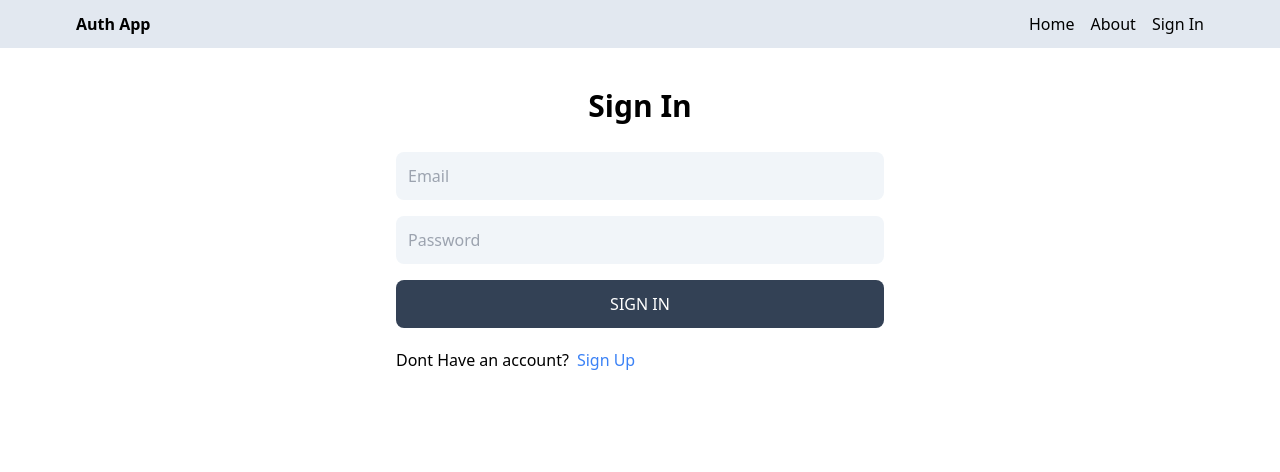
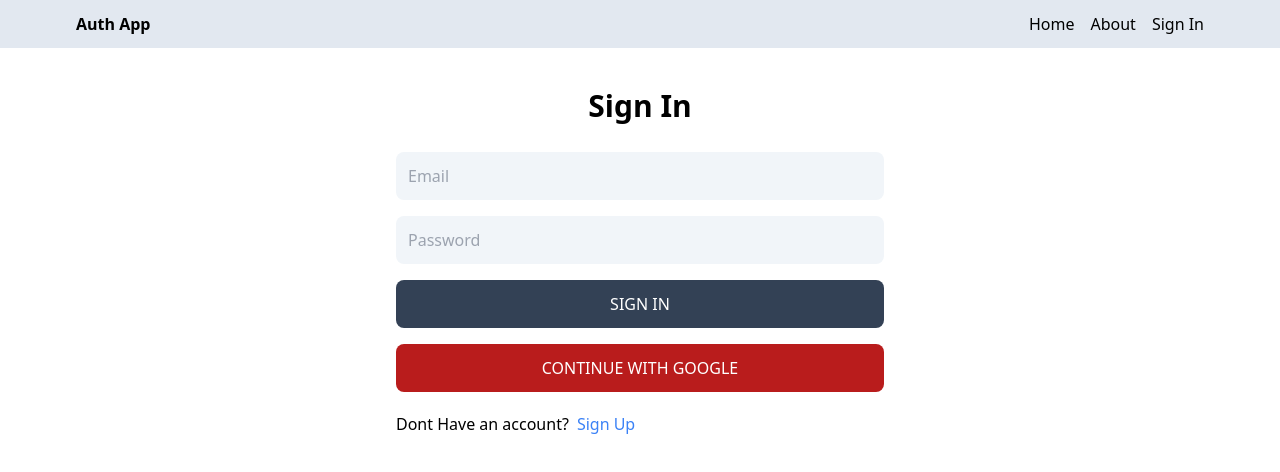
Before and after one commit to Aidilsur/mern-auth, a React (Vite) app: page /sign-in in a window 1280 px wide. Shown: the top 472 px of the page. Built offline with nearby package versions, Linux system fonts and the light colour scheme; no server answers.

Commit message:
google and firebase

```diff
--- a/package.json
+++ b/package.json
@@ -11,6 +11,7 @@
   },
   "dependencies": {
     "@reduxjs/toolkit": "^2.2.0",
+    "firebase": "^10.8.0",
     "react": "^18.2.0",
     "react-dom": "^18.2.0",
     "react-redux": "^9.1.0",
--- /dev/null
+++ b/src/components/OAuth.jsx
@@ -0,0 +1,43 @@
+import { GoogleAuthProvider, signInWithPopup, getAuth } from "firebase/auth";
+import { app } from "../firebase";
+import { useDispatch } from "react-redux";
+import { signInSuccess } from "../redux/user/userSlice";
+
+const OAuth = () => {
+  const dispatch = useDispatch();
+  const handleGoogleClick = async () => {
+    try {
+      const provider = new GoogleAuthProvider();
+      const auth = getAuth(app);
+
+      const result = await signInWithPopup(auth, provider);
+
+      const res = await fetch("/api/auth/google", {
+        method: "POST",
+        headers: {
+          "Content-Type": "application/json",
+        },
+        body: JSON.stringify({
+          name: result.user.displayname,
+          email: result.user.email,
+          photo: result.user.photoUrl,
+        }),
+      });
+      const data = await res.json();
+      dispatch(signInSuccess(data));
+    } catch (error) {
+      console.log("could not login with google", error);
+    }
+  };
+  return (
+    <button
+      type="button"
+      onClick={handleGoogleClick}
+      className="bg-red-700 text-white rounded-lg p-3 uppercase hover:opacity-95"
+    >
+      Continue with google
+    </button>
+  );
+};
+
+export default OAuth;
--- /dev/null
+++ b/src/firebase.js
@@ -0,0 +1,17 @@
+// Import the functions you need from the SDKs you need
+import { initializeApp } from "firebase/app";
+// TODO: Add SDKs for Firebase products that you want to use
+// https://firebase.google.com/docs/web/setup#available-libraries
+
+// Your web app's Firebase configuration
+const firebaseConfig = {
+  apiKey: import.meta.env.VITE_FIREBASE_API_KEY,
+  authDomain: "mern-auth-d805f.firebaseapp.com",
+  projectId: "mern-auth-d805f",
+  storageBucket: "mern-auth-d805f.appspot.com",
+  messagingSenderId: "850438678223",
+  appId: "1:850438678223:web:061669c6488860a5ab39ba",
+};
+
+// Initialize Firebase
+export const app = initializeApp(firebaseConfig);
--- a/src/pages/SignIn.jsx
+++ b/src/pages/SignIn.jsx
@@ -6,6 +6,7 @@
   signInStart,
 } from "../redux/user/userSlice";
 import { useDispatch, useSelector } from "react-redux";
+import OAuth from "../components/OAuth";
 
 const SignIn = () => {
   const navigate = useNavigate();
@@ -63,6 +64,7 @@
         >
           {loading ? "Loading ..." : "Sign In"}
         </button>
+        <OAuth />
       </form>
       <div className="flex gap-2 mt-5">
         <p>Dont Have an account?</p>
--- a/src/pages/SignUp.jsx
+++ b/src/pages/SignUp.jsx
@@ -1,5 +1,6 @@
 import { useState } from "react";
 import { Link, useNavigate } from "react-router-dom";
+import OAuth from "../components/OAuth";
 
 const SignUp = () => {
   const navigate = useNavigate();
@@ -66,6 +67,7 @@
         >
           {loading ? "Loading ..." : "Sign Up"}
         </button>
+        <OAuth />
       </form>
       <div className="flex gap-2 mt-5">
         <p>Have an account?</p>
```
Also changed, not shown: 2 other files (tests, documents, lock files or other folders).
